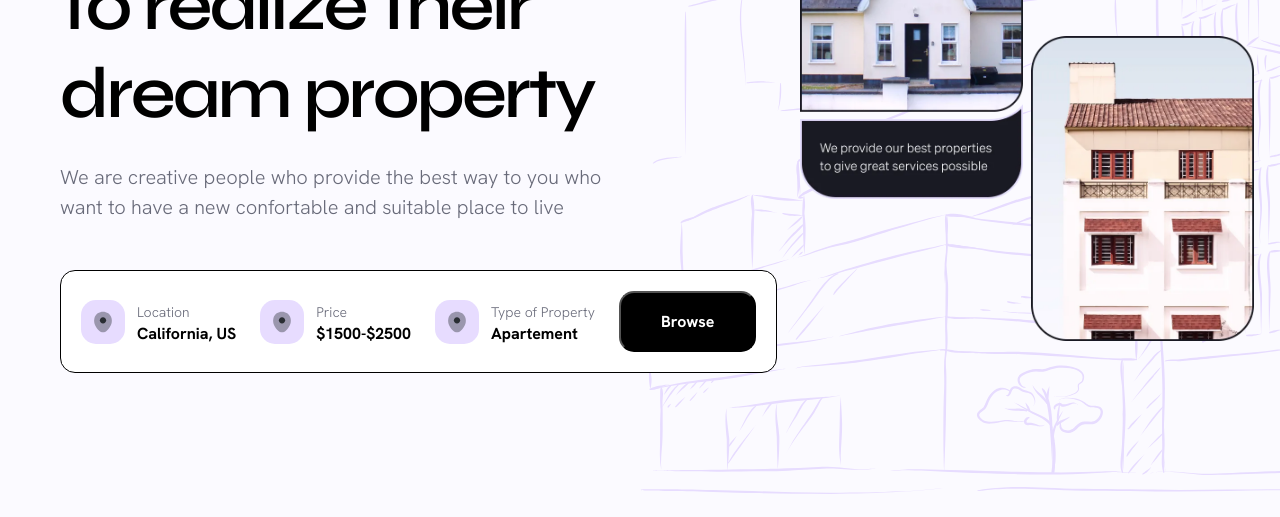
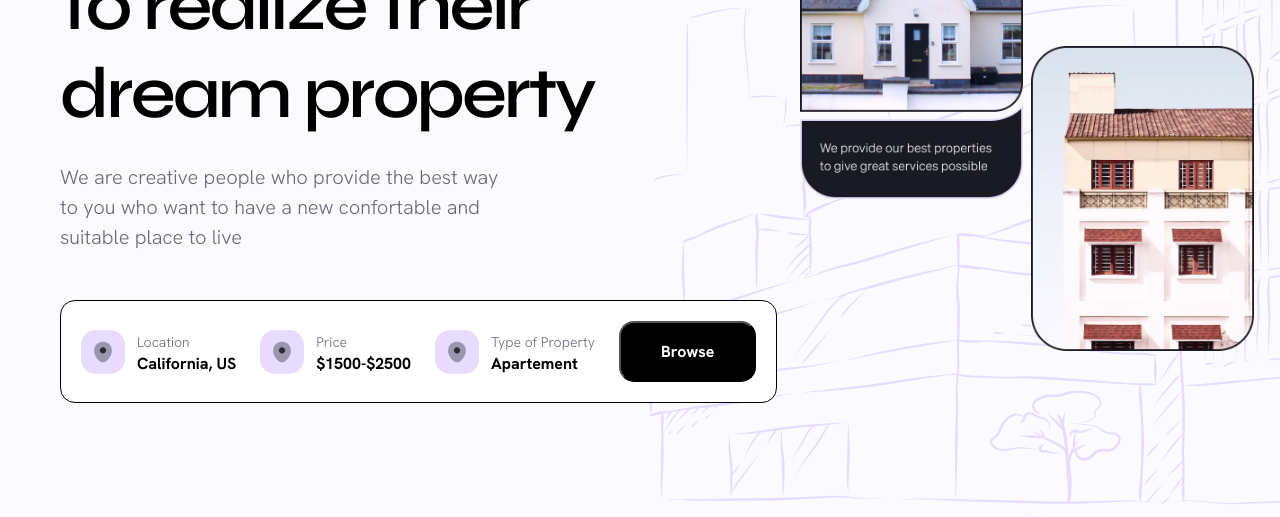
Before and after one commit to justpiple/homezy-plus, a website: page index.html in a window 1280 px wide. Shown: the part 282-799 px from the top of the page. Drawn offline with nearby package versions, Linux system fonts and the light colour scheme.

Commit message:
fix: max-width to hero text paragraph

```diff
--- a/sass/_hero.scss
+++ b/sass/_hero.scss
@@ -67,6 +67,7 @@ header.section {
     > p {
       font-size: 20px;
       line-height: 30px;
+      max-width: 457px;
     }
   }
 
```
Also changed, not shown: css/main.css, 1 other file.
